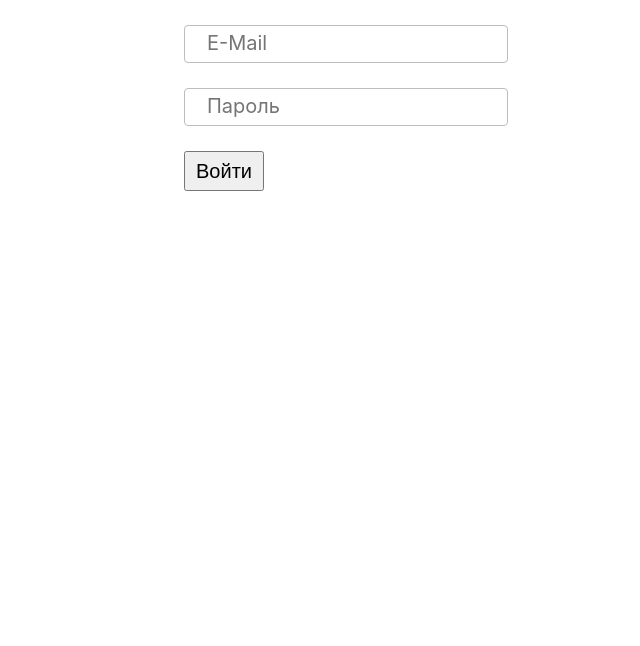
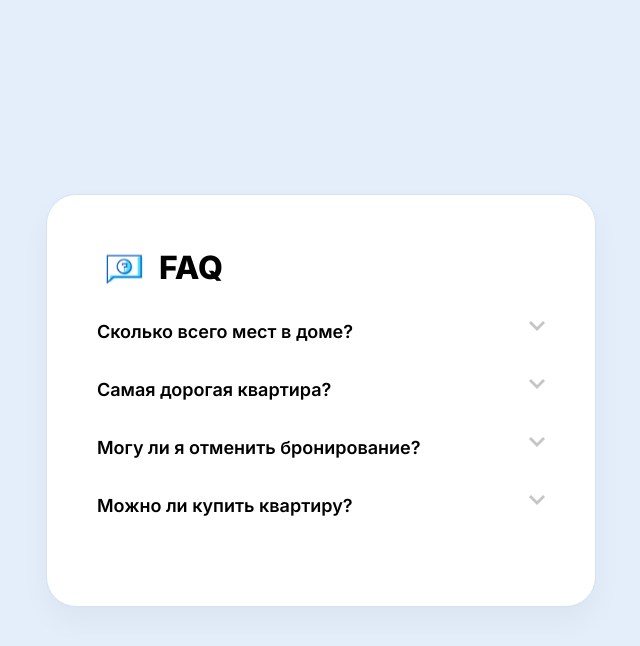
Before and after one commit to KrashAS/archakov-tutorials, a React (Create React App) app: page / in a window 1280 px wide. Shown: the top 646 px of the page, without its empty margins (319-959 px from the left). Built offline with nearby package versions, Linux system fonts and the light colour scheme.

Commit message:
Сделал урок №3

```diff
--- a/src/index.js
+++ b/src/index.js
@@ -1,9 +1,7 @@
 import React from "react";
 import ReactDOM from "react-dom";
-//import App from "./tutorial-1/App.js";
-//import "./tutorial-1/index.css";
-import App from "./tutorial-2/App.js";
-import "./tutorial-2/index.css";
+import App from "./tutorial-3/App.js";
+import "./tutorial-3/index.css";
 
 ReactDOM.render(
   <React.StrictMode>
--- /dev/null
+++ b/src/tutorial-3/App.js
@@ -0,0 +1,54 @@
+import React from "react";
+import CreateTab from "./components/CreateTab";
+
+function RenderTab() {
+  const tabs = [
+    {
+      id: 1,
+      title: "Сколько всего мест в доме?",
+      description:
+        "Lorem ipsum dolor sit amet consectetur adipisicing elit. Non quos nemo corporis velit culpa veritatis asperiores deserunt, commodi ipsum at? Esse quibusdam dignissimos recusandae enim. Eaque expeditaeum provident totam!",
+    },
+    {
+      id: 2,
+      title: "Самая дорогая квартира?",
+      description:
+        "Lorem ipsum dolor sit amet consectetur adipisicing elit. Maxime fuga deserunt aliquid voluptatum ad, molestiae dicta officiis animi ummollitia, reiciendis a cum ratione veritatis cupiditate voluptatem.Consectetur, exercitationem magnam.",
+    },
+    {
+      id: 3,
+      title: "Могу ли я отменить бронирование?",
+      description:
+        "Да, вы можете отменить забронированную квартиру в течение 3 дней.",
+    },
+    {
+      id: 4,
+      title: "Можно ли купить квартиру?",
+      description:
+        "Lorem ipsum dolor sit amet consectetur adipisicing elit. Est commodi itaque ratione voluptatem dolores iusto aperiam adipisci incidunt perspiciatis ullam! Repellat accusamus rerum excepturi minus delectus? Consequatur libero nemo alias.",
+    },
+  ];
+  const [label, setLabel] = React.useState("");
+  return (
+    <div className="app-container">
+      <h1 className="app-title">FAQ</h1>
+      {tabs.map((obj) => (
+        <CreateTab
+          obj={obj}
+          key={obj.id}
+          activeId={label}
+          id={obj.id}
+          onClickLabel={() => setLabel(obj.id)}
+        />
+      ))}
+    </div>
+  );
+}
+
+export default function App() {
+  return (
+    <div id="app">
+      <RenderTab />
+    </div>
+  );
+}
--- /dev/null
+++ b/src/tutorial-3/components/CreateTab.jsx
@@ -0,0 +1,19 @@
+import React from "react";
+
+function CreateTab(props) {
+  return (
+    <div className="app-tabs">
+      <div className={props.id === props.activeId ? "tab active" : "tab"}>
+        <input id="tab-one" type="checkbox" name="tabs" />
+        <label htmlFor="tab-one" onClick={props.onClickLabel}>
+          {props.obj.title}
+        </label>
+        <div className="tab-content">
+          <p>{props.obj.description}</p>
+        </div>
+      </div>
+    </div>
+  );
+}
+
+export default CreateTab;
--- /dev/null
+++ b/src/tutorial-3/index.css
@@ -0,0 +1,114 @@
+@import url("https://fonts.googleapis.com/css2?family=Inter:wght@400;600;800&display=swap");
+
+* {
+  margin: 0;
+  padding: 0;
+  box-sizing: border-box;
+}
+
+body {
+  background-color: #e4edfa;
+  font-family: "Inter", sans-serif;
+  font-weight: 400;
+  font-size: 14px;
+  color: #000;
+}
+
+#app {
+  display: flex;
+  justify-content: center;
+  align-items: center;
+  height: 100vh;
+}
+
+.app-container {
+  max-width: 550px;
+  padding: 53px 50px;
+  background: #ffffff;
+  border: 1px solid #d6e1f1;
+  box-shadow: 0px 15px 30px rgba(0, 0, 0, 0.04);
+  border-radius: 30px;
+}
+
+.app-title {
+  padding-left: 62px;
+  margin-bottom: 34px;
+  font-weight: 800;
+  font-size: 32px;
+  line-height: 39px;
+  background-image: url("./img/title-bg.svg");
+  background-repeat: no-repeat;
+  background-size: 54px;
+  background-position: left center;
+}
+
+/* Acordeon styles */
+.tab {
+  position: relative;
+  margin-bottom: 18px;
+  padding-bottom: 18px;
+  width: 100%;
+  overflow: hidden;
+  border-bottom: 1px solid #f3f3f3;
+}
+
+.tab:last-child {
+  border-bottom: 0;
+}
+
+.tab input {
+  position: absolute;
+  opacity: 0;
+  z-index: -1;
+}
+.tab label {
+  position: relative;
+  display: block;
+  background: #fff;
+  cursor: pointer;
+  font-weight: 600;
+  font-size: 18px;
+  line-height: 22px;
+}
+.blue label {
+  background: #2980b9;
+}
+.tab-content {
+  max-height: 0;
+  overflow: hidden;
+  -webkit-transition: max-height 0.7s;
+  -o-transition: max-height 0.7s;
+  transition: max-height 0.7s;
+}
+.tab-content p {
+  color: #6d6d6d;
+  padding: 14px 0 24px;
+  line-height: 22px;
+}
+/* :active */
+.tab.active .tab-content {
+  max-height: 100vh;
+}
+/* Icon */
+.tab label::after {
+  position: absolute;
+  content: "";
+  width: 16px;
+  height: 10px;
+  background-image: url("./img/arrow-tab.svg");
+  background-repeat: no-repeat;
+  background-position: center;
+  background-size: 16px;
+  right: 0;
+  top: 0px;
+  display: block;
+  line-height: 3;
+  text-align: center;
+  -webkit-transition: all 0.35s;
+  -o-transition: all 0.35s;
+  transition: all 0.35s;
+}
+
+.tab.active label::after {
+  transform: rotate(180deg);
+}
```
Also changed, not shown: src/tutorial-3/img/arrow-tab.svg (added), src/tutorial-3/img/title-bg.svg (added).
